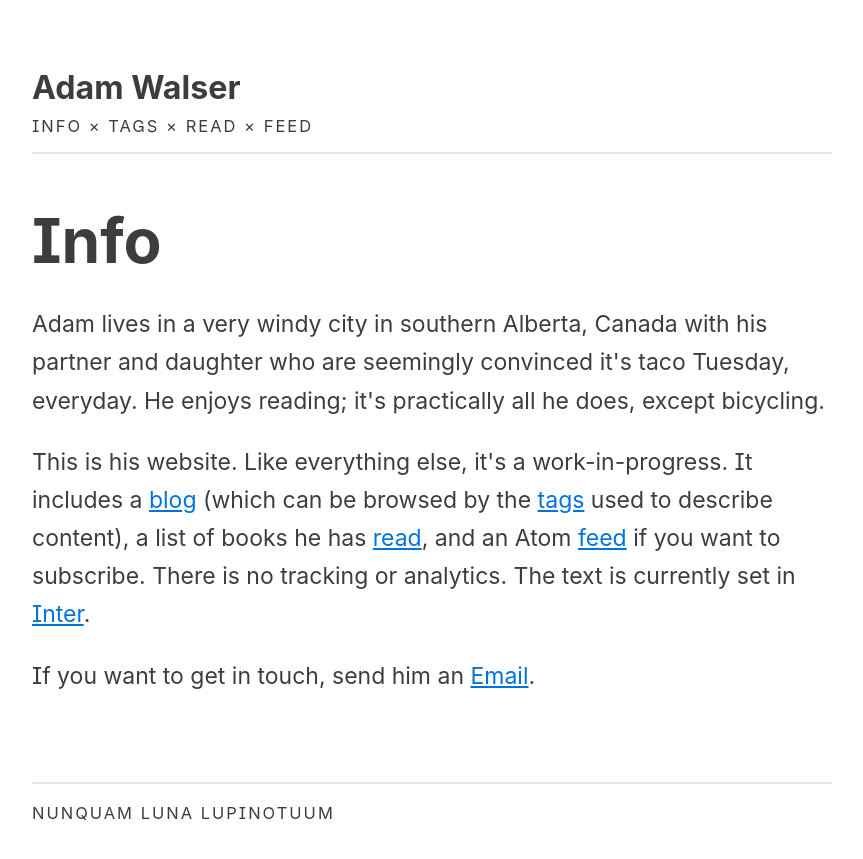
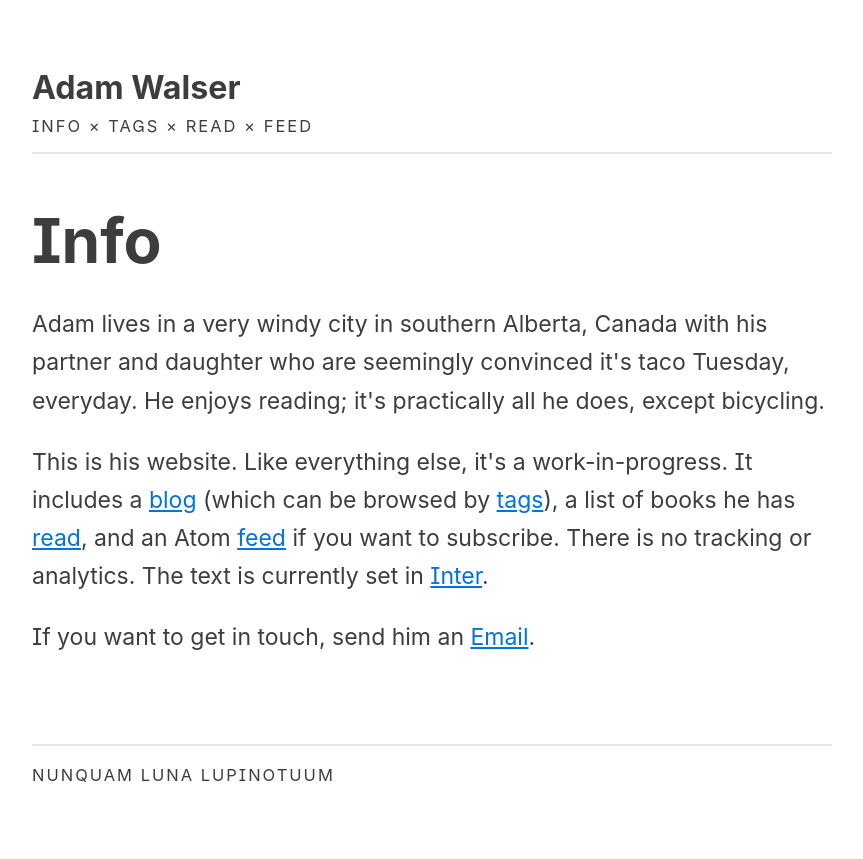
Before and after one commit to ajpwalser/ajpwalser.github.io, a Jekyll site: the page built from info.html, in a window 1280 px wide. Shown: the top 859 px of the page, without its empty margins (208-1071 px from the left). Built offline with Jekyll 4.4.1, drawn with Linux system fonts in a browser that asks for light colours; some web fonts are replaced.

Commit message:
Update info.html

```diff
--- a/info.html
+++ b/info.html
@@ -6,6 +6,6 @@
 
 <h2>Info</h2>
 <p class="first">Adam lives in a very windy city in southern Alberta, Canada with his partner and daughter who are seemingly convinced it's taco Tuesday, everyday. He enjoys reading; it's practically all he does, except bicycling.</p>
-<p>This is his website. Like everything else, it's a work-in-progress. It includes a <a href="https://ajpwalser.github.io/">blog</a> (which can be browsed by the <a href="https://ajpwalser.github.io/tags/">tags</a> used to describe content), a list of books he has <a href="https://ajpwalser.github.io/read/">read</a>, and an Atom <a href="https://ajpwalser.github.io/feed.xml">feed</a> if you want to subscribe. There is no tracking or analytics. The text is currently set in <a href="https://rsms.me/inter/">Inter</a>.</p>
+<p>This is his website. Like everything else, it's a work-in-progress. It includes a <a href="https://ajpwalser.github.io/">blog</a> (which can be browsed by <a href="https://ajpwalser.github.io/tags/">tags</a>), a list of books he has <a href="https://ajpwalser.github.io/read/">read</a>, and an Atom <a href="https://ajpwalser.github.io/feed.xml">feed</a> if you want to subscribe. There is no tracking or analytics. The text is currently set in <a href="https://rsms.me/inter/">Inter</a>.</p>
 <p>If you want to get in touch, send him an <a href="mailto:ajpwalser@gmail.com">Email</a>.
 <div class="spacer"></div>
```
